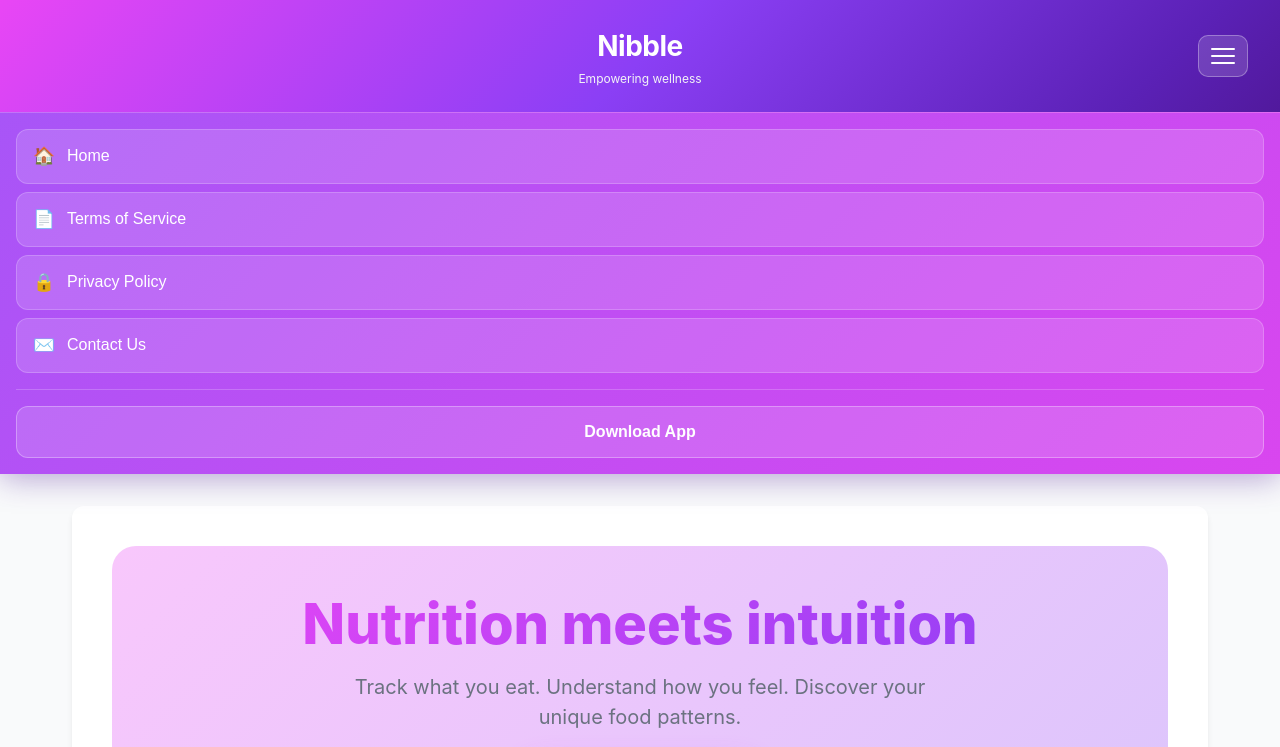
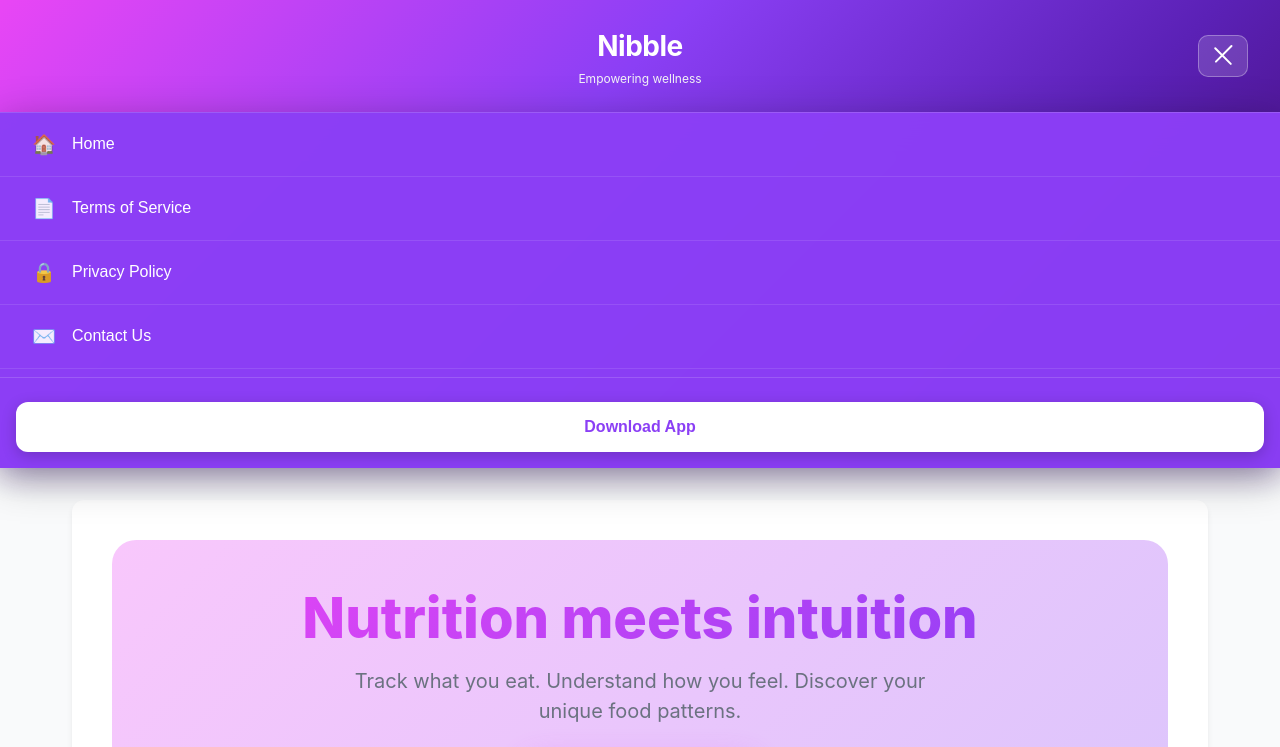
Before and after one commit to intuitivenibble-del/intuitivenibble-del.github.io, a plain HTML site: page index.html in a window 1280 px wide. Both pictures are taken after a click on the button 1223 px from the left and 55 px from the top of the page. Shown: the top 747 px of the page. Drawn offline with Linux system fonts and the light colour scheme.

Commit message:
Update styles.css

```diff
--- a/styles.css
+++ b/styles.css
@@ -179,19 +179,33 @@ header {
     background: rgba(255, 255, 255, 0.25);
 }
 
+.mobile-menu-btn.active span:nth-child(1) {
+    transform: rotate(45deg) translate(5px, 5px);
+}
+
+.mobile-menu-btn.active span:nth-child(2) {
+    opacity: 0;
+}
+
+.mobile-menu-btn.active span:nth-child(3) {
+    transform: rotate(-45deg) translate(7px, -6px);
+}
+
 /* Mobile Menu */
 .mobile-menu {
     display: none;
-    background: linear-gradient(135deg, #a855f7 0%, #d946ef 100%);
-    padding: 1rem;
-    border-top: 1px solid rgba(255, 255, 255, 0.2);
+    background: rgba(139, 63, 245, 0.98);
+    backdrop-filter: blur(20px);
+    padding: 0;
+    border-top: 1px solid rgba(255, 255, 255, 0.15);
     animation: slideDown 0.3s ease;
+    box-shadow: 0 10px 40px rgba(0, 0, 0, 0.3);
 }
 
 .mobile-menu.active {
     display: flex;
     flex-direction: column;
-    gap: 0.5rem;
+    gap: 0;
 }
 
 @keyframes slideDown {
@@ -206,54 +220,66 @@ header {
 }
 
 .nav-link-mobile {
-    background: rgba(255, 255, 255, 0.15);
-    border: 1px solid rgba(255, 255, 255, 0.2);
+    background: transparent;
+    border: none;
+    border-bottom: 1px solid rgba(255, 255, 255, 0.1);
     color: white;
-    padding: 1rem;
-    border-radius: 12px;
+    padding: 1.25rem 2rem;
     cursor: pointer;
     font-size: 1rem;
     font-weight: 500;
     display: flex;
     align-items: center;
-    gap: 0.75rem;
-    transition: all 0.3s;
+    gap: 1rem;
+    transition: all 0.2s;
+    text-align: left;
 }
 
-.nav-link-mobile:hover {
-    background: rgba(255, 255, 255, 0.25);
+.nav-link-mobile:hover,
+.nav-link-mobile:active {
+    background: rgba(255, 255, 255, 0.1);
+    padding-left: 2.5rem;
+}
+
+.nav-link-mobile:last-of-type {
+    border-bottom: none;
+}
+
+.nav-icon {
+    font-size: 1.2rem;
+    opacity: 0.9;
+    width: 24px;
+    text-align: center;
 }
 
 .mobile-menu-divider {
     height: 1px;
-    background: rgba(255, 255, 255, 0.2);
+    background: rgba(255, 255, 255, 0.15);
     margin: 0.5rem 0;
 }
 
 .btn-mobile {
-    background: rgba(255, 255, 255, 0.15);
-    border: 1px solid rgba(255, 255, 255, 0.3);
-    color: white;
-    padding: 1rem;
+    background: white;
+    border: none;
+    color: #8B3FF5;
+    padding: 1rem 2rem;
+    margin: 1rem;
     border-radius: 12px;
     cursor: pointer;
     font-size: 1rem;
     font-weight: 600;
     transition: all 0.3s;
+    box-shadow: 0 4px 15px rgba(0, 0, 0, 0.2);
+}
+
+.btn-mobile:hover {
+    transform: translateY(-2px);
+    box-shadow: 0 6px 20px rgba(0, 0, 0, 0.25);
 }
 
 .btn-mobile.primary {
     background: white;
-    color: #a855f7;
-    border: none;
-}
-
-.btn-mobile:hover {
-    background: rgba(255, 255, 255, 0.25);
-}
-
-.btn-mobile.primary:hover {
-    background: #f3f4f6;
+    color: #8B3FF5;
 }
 
 @media (max-width: 768px) {
@@ -794,4 +820,22 @@ a:hover {
     .content-section { padding: 1.5rem; }
     .nav-content { gap: 0.75rem; }
     .nav-btn { padding: 0.5rem 1rem; font-size: 0.875rem; }
+
+    .nav-link-mobile {
+        padding: 1.125rem 1.5rem;
+        font-size: 0.9375rem;
+    }
+
+    .nav-link-mobile:hover {
+        padding-left: 2rem;
+    }
+
+    .nav-icon {
+        font-size: 1.1rem;
+    }
+
+    .btn-mobile {
+        margin: 0.75rem;
+        padding: 0.875rem 1.75rem;
+    }
 }
```
